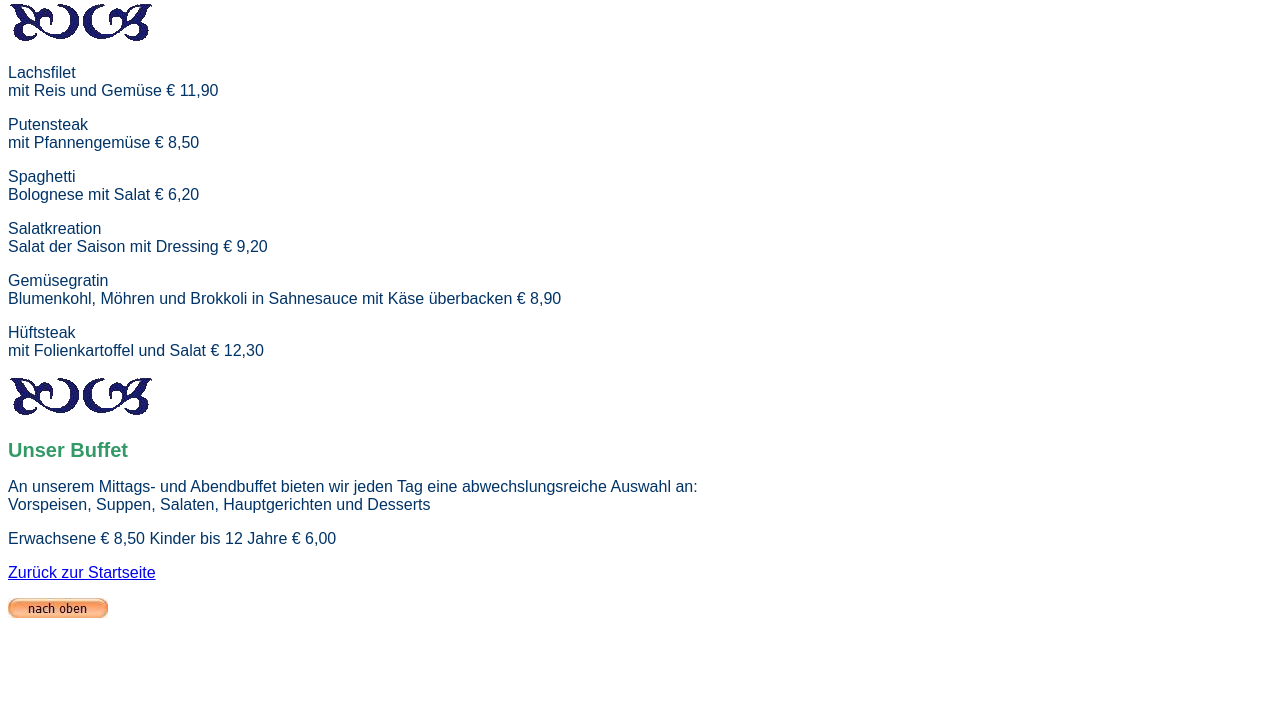
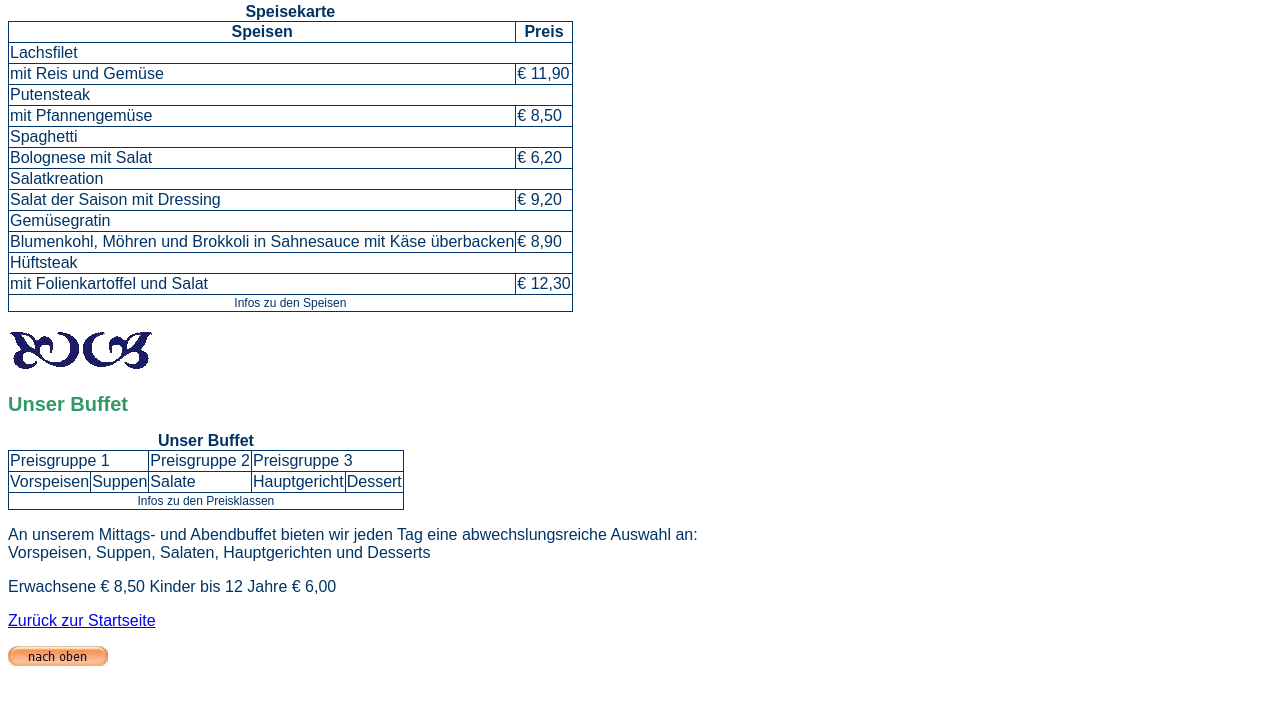
Before and after one commit to DirkTurlach/Uebung-Hotel, a plain HTML site: page restaurant/speisekarte.html in a window 1280 px wide. Shown: the part 93-800 px from the top of the page. Drawn offline with Linux system fonts and the light colour scheme.

Commit message:
Ende der Tabllenbearbeitung

```diff
--- a/restaurant/speisekarte.html
+++ b/restaurant/speisekarte.html
@@ -11,35 +11,114 @@
 	 <p><a href="../info/wegweiser.html">Wegbeschreibung"</a>
 		  <a href="../info/ueberuns.html">Über uns "</a></p>
 
-		<h1> Speisekarte </h1>
-		<img src="../bilder/band.gif" alt="Ornament">
+    <img src="../bilder/band.gif" alt="Ornament">
 
-		<p> Lachsfilet <br>
-      mit Reis und Gemüse € 11,90
-    </p>
-    <p>
-		  Putensteak <br>
-      mit Pfannengemüse € 8,50
-    </p>
-    <p>
-      Spaghetti <br>
-      Bolognese mit Salat € 6,20
-    </p>
-    <p>
-		   Salatkreation <br>
-      Salat der Saison mit Dressing € 9,20
-    </p>
-    <p>
-     Gemüsegratin <br>
-     Blumenkohl, Möhren und Brokkoli in Sahnesauce mit Käse überbacken € 8,90
-    </p>
-    <p>
-      Hüftsteak <br>
-		  mit Folienkartoffel und Salat € 12,30
-		</p>
-		<img src="../bilder/band.gif">
+		<table summary="Unser Mittagstisch">
+    <colgroup>
+      <col>
+      <col>
+    </colgroup>
+    <caption> Speisekarte </caption>
+      <thead>
+        <tr>
+          <th>Speisen</th>
+          <th>Preis</th>
+        </tr>
+      </thead>
+      <tfoot>
+        <tr>
+          <td colspan="2">Infos zu den Speisen</td>
+        </tr>
+      </tfoot>
+
+      <tbody>
+        <tr>
+          <td colspan="2">Lachsfilet</td>
+        </tr>
+        <tr>
+          <td>mit Reis und Gemüse</td>
+          <td>€ 11,90</td>
+        </tr>
+
+        <tr>
+          <td colspan="2">Putensteak</td>
+        </tr>
+        <tr>
+          <td>  mit Pfannengemüse</td>
+          <td>€ 8,50</td>
+        </tr>
+
+        <tr>
+          <td colspan="2">Spaghetti</td>
+        </tr>
+        <tr>
+          <td>Bolognese mit Salat</td>
+          <td>€ 6,20</td>
+        </tr>
+
+        <tr>
+          <td colspan="2">Salatkreation</td>
+        </tr>
+        <tr>
+          <td>Salat der Saison mit Dressing</td>
+          <td>€ 9,20</td>
+        </tr>
+
+        <tr>
+          <td colspan="2">Gemüsegratin</td>
+        </tr>
+        <tr>
+          <td>Blumenkohl, Möhren und Brokkoli in Sahnesauce mit Käse überbacken</td>
+          <td>€ 8,90</td>
+        </tr>
+
+        <tr>
+          <td colspan="2">Hüftsteak</td>
+        </tr>
+        <tr>
+          <td>mit Folienkartoffel und Salat</td>
+          <td>€ 12,30</td>
+        </tr>
+
+      </tbody>
+    </table>
+
+		<br><img src="../bilder/band.gif">
+
 
 		<h2> Unser Buffet </h2>
+    <table summary="Preisgruppen für das Buffet">
+      <colgroup>
+        <col>
+        <col>
+        <col>
+        <col>
+        <col>
+      </colgroup>
+      <caption>Unser Buffet</caption>
+      <thead>
+        <tr>
+          <td colspan="2">Preisgruppe 1</td>
+          <td>Preisgruppe 2</td>
+          <td colspan="2">Preisgruppe 3</td>
+        </tr>
+      <tfoot>
+        <tr>
+          <td colspan="5">Infos zu den Preisklassen</td>
+        </tr>
+      </tfood>
+      <tbody>
+        <tr>
+          <td>Vorspeisen</td>
+          <td>Suppen</td>
+          <td>Salate</td>
+          <td>Hauptgericht</td>
+          <td>Dessert</td>
+        </tr>
+
+      </tbody>
+    </table>
+
 		<p> An unserem Mittags- und Abendbuffet bieten wir jeden Tag eine abwechslungsreiche Auswahl an: <br>
 		    Vorspeisen, Suppen, Salaten, Hauptgerichten und Desserts </p>
 		<p> Erwachsene € 8,50 Kinder bis 12 Jahre € 6,00 </p>
--- a/stylesheets/vallorastyles.css
+++ b/stylesheets/vallorastyles.css
@@ -8,4 +8,5 @@ li        {color: #003366; font-size: 16px}
 dl        {color: #003366; font-size: 16px}
 dt        {font-weight: bold;}
 table, th,td     {color: #003366; font-size: 16px; border: 0.5px solid #003366; border-collapse: collapse;}
+tfoot > tr td   {font-size: 12px; text-align: center;}
 caption   {color: #003366; font-weight: bold; font-size: 16px}
```
